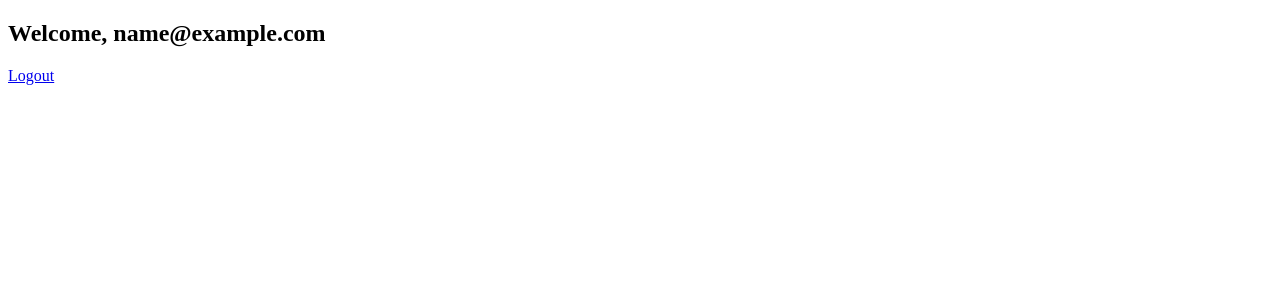
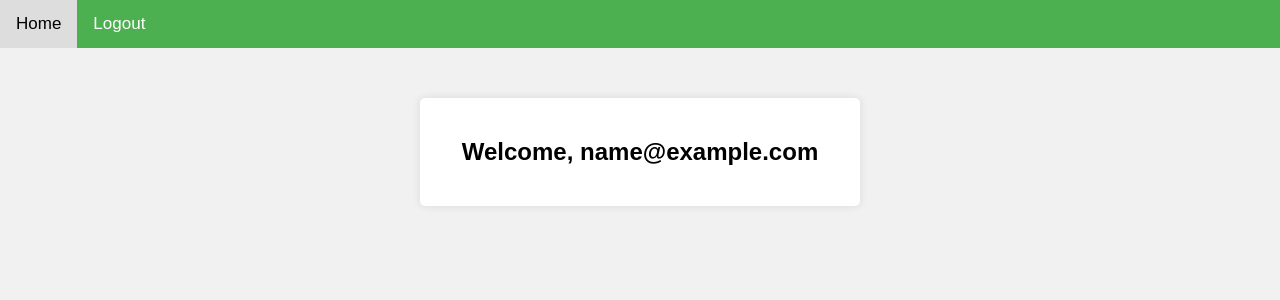
Before and after one commit to adarshvdoit/testdemo, a Flask app: page / in a window 1280 px wide. Shown: the top 300 px of the page. Run offline with Flask 3, Linux system fonts and the light colour scheme; the visitor is signed in with stand-in values (Sample User, id 1).

Commit message:
basic file added

```diff
--- a/app.py
+++ b/app.py
@@ -6,10 +6,10 @@ app.secret_key = 'your-secret-key'  # Change this to a secure key
 mysql = MySQL()
 
 # MySQL configurations
-app.config['MYSQL_DATABASE_USER'] = 'your-mysql-username'
-app.config['MYSQL_DATABASE_PASSWORD'] = 'your-mysql-password'
-app.config['MYSQL_DATABASE_DB'] = 'your-mysql-database'
-app.config['MYSQL_DATABASE_HOST'] = 'your-mysql-host'
+app.config['MYSQL_DATABASE_USER'] = 'root'
+app.config['MYSQL_DATABASE_PASSWORD'] = 'root'
+app.config['MYSQL_DATABASE_DB'] = 'pythontest'
+app.config['MYSQL_DATABASE_HOST'] = 'localhost'
 mysql.init_app(app)
 
 
@@ -19,7 +19,7 @@ def home():
         email = session['email']
         return render_template('home.html', email=email)
     else:
-        return 'You are not logged in'
+        return render_template('login.html')
 
 
 @app.route('/login', methods=['GET', 'POST'])
@@ -52,6 +52,10 @@ def signup():
 
         conn = mysql.connect()
         cursor = conn.cursor()
+        query = 'create table if not exists users (email varchar(30) primary key, name varchar(20), ' \
+                'password varchar(30)) '
+        cursor.execute(query)
+        # print("Created ")
 
         cursor.execute("INSERT INTO users (email, name, password) VALUES (%s, %s, %s)", (email, name, password))
         conn.commit()
@@ -69,4 +73,4 @@ def logout():
 
 
 if __name__ == '__main__':
-    app.run()
+    app.run(debug=True)
--- /dev/null
+++ b/static/styles.css
@@ -0,0 +1,81 @@
+body {
+    font-family: Arial, sans-serif;
+    background-color: #f1f1f1;
+    margin: 0;
+    padding: 0;
+}
+
+.container {
+    max-width: 400px;
+    margin: 0 auto;
+    padding: 20px;
+    background-color: #fff;
+    box-shadow: 0 0 10px rgba(0, 0, 0, 0.1);
+    border-radius: 5px;
+    margin-top: 50px;
+}
+
+h2 {
+    text-align: center;
+}
+
+form {
+    margin-top: 20px;
+}
+
+input[type="email"],
+input[type="password"],
+input[type="text"] {
+    width: 100%;
+    padding: 10px;
+    margin-bottom: 10px;
+    border: 1px solid #ccc;
+    border-radius: 4px;
+    box-sizing: border-box;
+}
+
+input[type="submit"] {
+    background-color: #4CAF50;
+    color: #fff;
+    border: none;
+    padding: 10px 20px;
+    text-align: center;
+    text-decoration: none;
+    display: inline-block;
+    font-size: 16px;
+    margin-bottom: 10px;
+    cursor: pointer;
+    border-radius: 4px;
+}
+
+a {
+    color: #4CAF50;
+    text-decoration: none;
+}
+
+a:hover {
+    text-decoration: underline;
+}
+.navbar {
+    background-color: #4CAF50;
+    overflow: hidden;
+}
+
+.navbar a {
+    float: left;
+    color: #fff;
+    text-align: center;
+    padding: 14px 16px;
+    text-decoration: none;
+    font-size: 17px;
+}
+
+.navbar a:hover {
+    background-color: #ddd;
+    color: #000;
+}
+
+.navbar a.active {
+    background-color: #fff;
+    color: #4CAF50;
+}
--- a/templates/home.html
+++ b/templates/home.html
@@ -1,10 +1,17 @@
 <!DOCTYPE html>
 <html>
 <head>
+    <link rel="stylesheet" type="text/css" href="{{ url_for('static', filename='styles.css') }}">
     <title>Home</title>
 </head>
 <body>
-    <h2>Welcome, {{ email }}</h2>
-    <a href="/logout">Logout</a>
+    <nav class="navbar">
+        <a href="/">Home</a>
+        <a href="/logout">Logout</a>
+    </nav>
+
+    <div class="container">
+        <h2>Welcome, {{ email }}</h2>
+    </div>
 </body>
 </html>
--- a/templates/login.html
+++ b/templates/login.html
@@ -1,6 +1,7 @@
 <!DOCTYPE html>
 <html>
 <head>
+    <link rel="stylesheet" type="text/css" href="{{ url_for('static', filename='styles.css') }}">
     <title>Login</title>
 </head>
 <body>
--- a/templates/signup.html
+++ b/templates/signup.html
@@ -1,6 +1,7 @@
 <!DOCTYPE html>
 <html>
 <head>
+    <link rel="stylesheet" type="text/css" href="{{ url_for('static', filename='styles.css') }}">
     <title>Signup</title>
 </head>
 <body>
```
